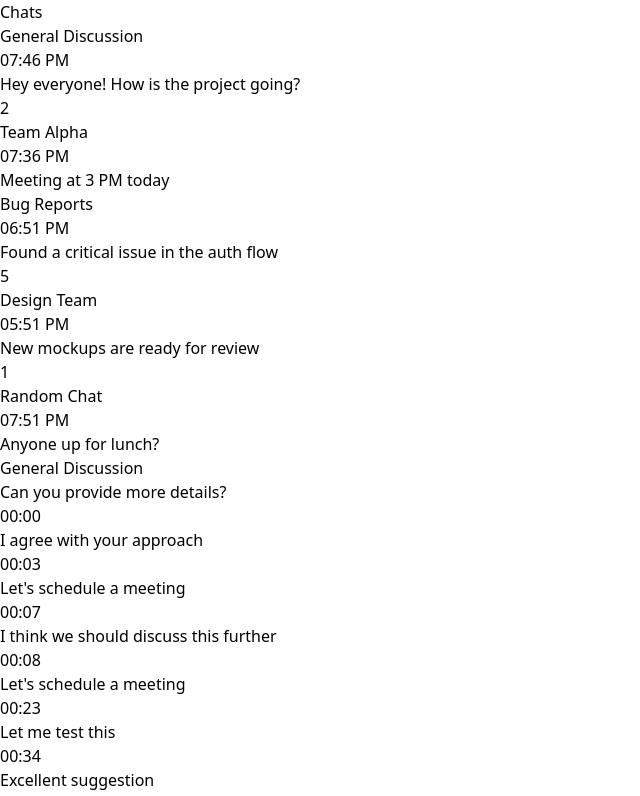
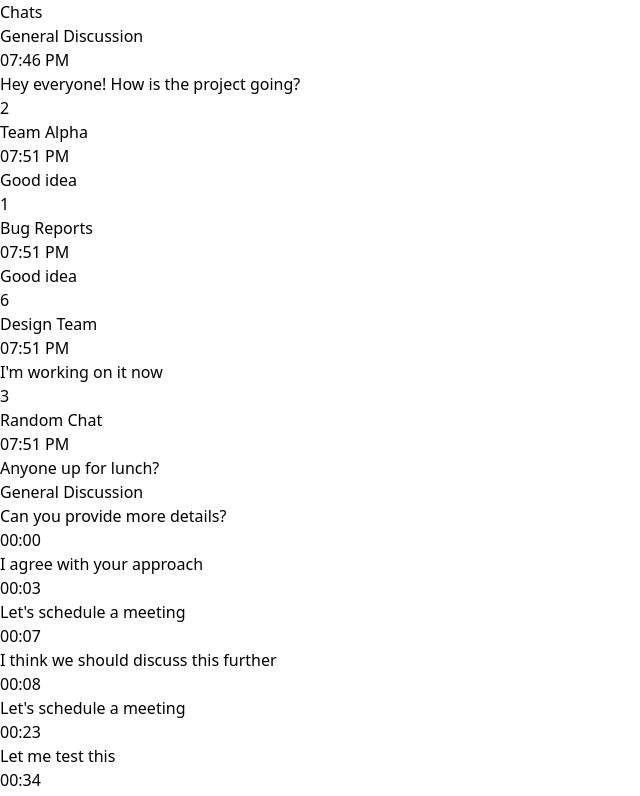
Before and after one commit to red-real-neck/chat-prototype, a React (Vite) app: page / in a window 1280 px wide. Shown: the top 796 px of the page, without its empty margins (0-640 px from the left). Built offline with nearby package versions, Linux system fonts and the light colour scheme.

Commit message:
feat: real-time messages

```diff
--- a/src/App.tsx
+++ b/src/App.tsx
@@ -2,6 +2,8 @@ import { useEffect } from 'react';
 import { AppLayout, ChatList, ChatListItem, ChatWindow, MessageInput, MessageList } from '@/components';
 import { useChatsStore } from '@/store/chatsStore';
 import { useMessagesStore } from '@/store/messagesStore';
+import { mockSocket } from '@/services/mockSocket';
+import type { Message } from '@/domain/message';
 
 const CURRENT_USER_ID = 'You';
 
@@ -13,14 +15,16 @@ function App() {
     error,
     loadChats,
     setActiveChat,
-    updateLastMessage
+    updateLastMessage,
+    updateChatWithIncomingMessage
   } = useChatsStore();
 
   const {
     messagesByChatId,
     loadingByChatId,
     loadMessages,
-    sendMessage: sendMessageAction
+    sendMessage: sendMessageAction,
+    receiveSocketMessage
   } = useMessagesStore();
 
   useEffect(() => {
@@ -33,6 +37,25 @@ function App() {
       loadMessages(activeChatId);
     }
   }, [activeChatId, messagesByChatId, loadMessages]);
+
+  // Subscribe to mock socket for real-time messages
+  useEffect(() => {
+    const handleIncomingMessage = (message: Message) => {
+      if (message.chatId === activeChatId) {
+        // Message is for active chat - add to messages store
+        receiveSocketMessage(message);
+      } else {
+        // Message is for inactive chat - update chat preview
+        updateChatWithIncomingMessage(message.chatId, message.content, message.timestamp);
+      }
+    };
+
+    mockSocket.subscribe(handleIncomingMessage);
+
+    return () => {
+      mockSocket.unsubscribe();
+    };
+  }, [activeChatId, receiveSocketMessage, updateChatWithIncomingMessage]);
 
   const activeChat = chats.find(chat => chat.id === activeChatId);
   const messages = activeChatId ? messagesByChatId[activeChatId] || [] : [];
--- a/src/store/chatsStore.ts
+++ b/src/store/chatsStore.ts
@@ -13,6 +13,7 @@ interface ChatsState {
   loadChats: () => Promise<void>;
   setActiveChat: (chatId: string) => void;
   updateLastMessage: (chatId: string, lastMessage: string, lastMessageAt: Date) => void;
+  updateChatWithIncomingMessage: (chatId: string, message: string, timestamp: Date) => void;
 }
 
 export const useChatsStore = create<ChatsState>((set, get) => ({
@@ -55,4 +56,19 @@ export const useChatsStore = create<ChatsState>((set, get) => ({
       ),
     }));
   },
+
+  updateChatWithIncomingMessage: (chatId: string, message: string, timestamp: Date) => {
+    set((state) => ({
+      chats: state.chats.map((chat) =>
+        chat.id === chatId
+          ? {
+              ...chat,
+              lastMessage: message,
+              lastMessageAt: timestamp,
+              unreadCount: chat.id !== state.activeChatId ? chat.unreadCount + 1 : 0
+            }
+          : chat
+      ),
+    }));
+  },
 }));
```
